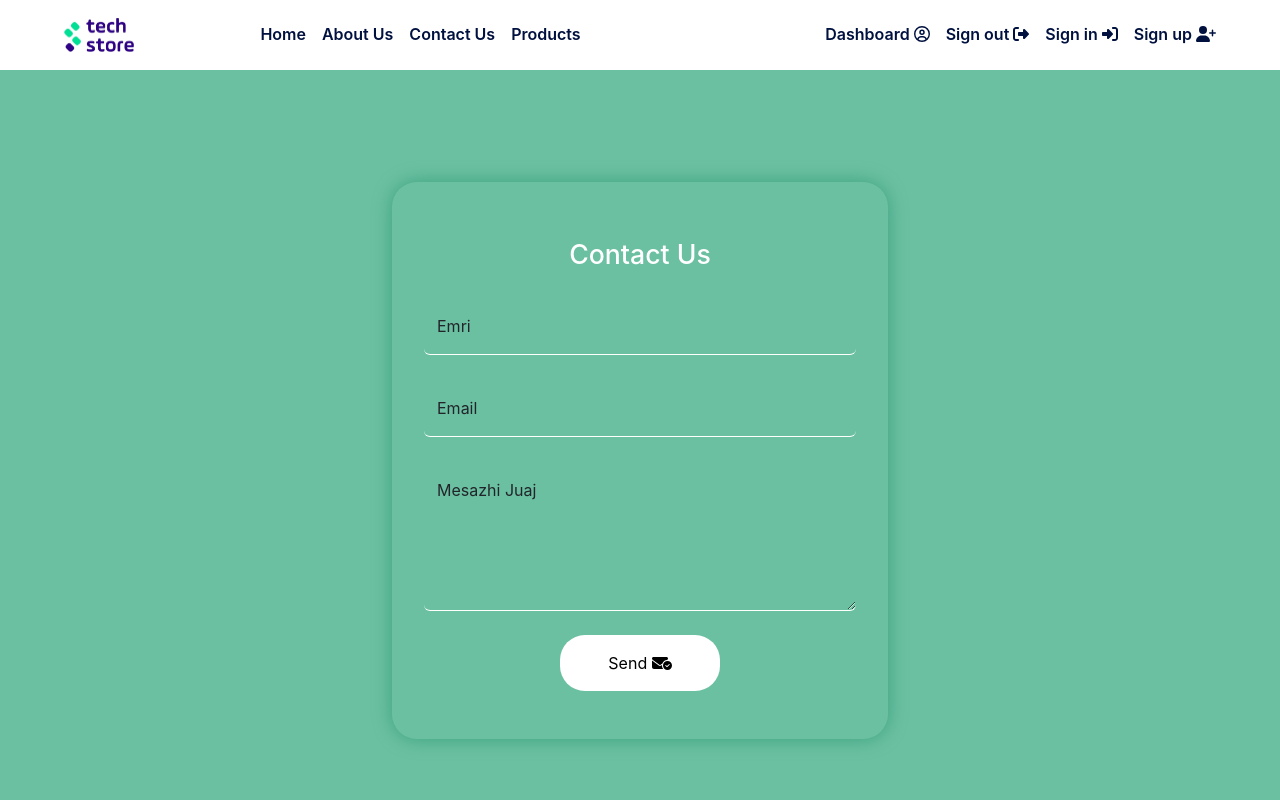
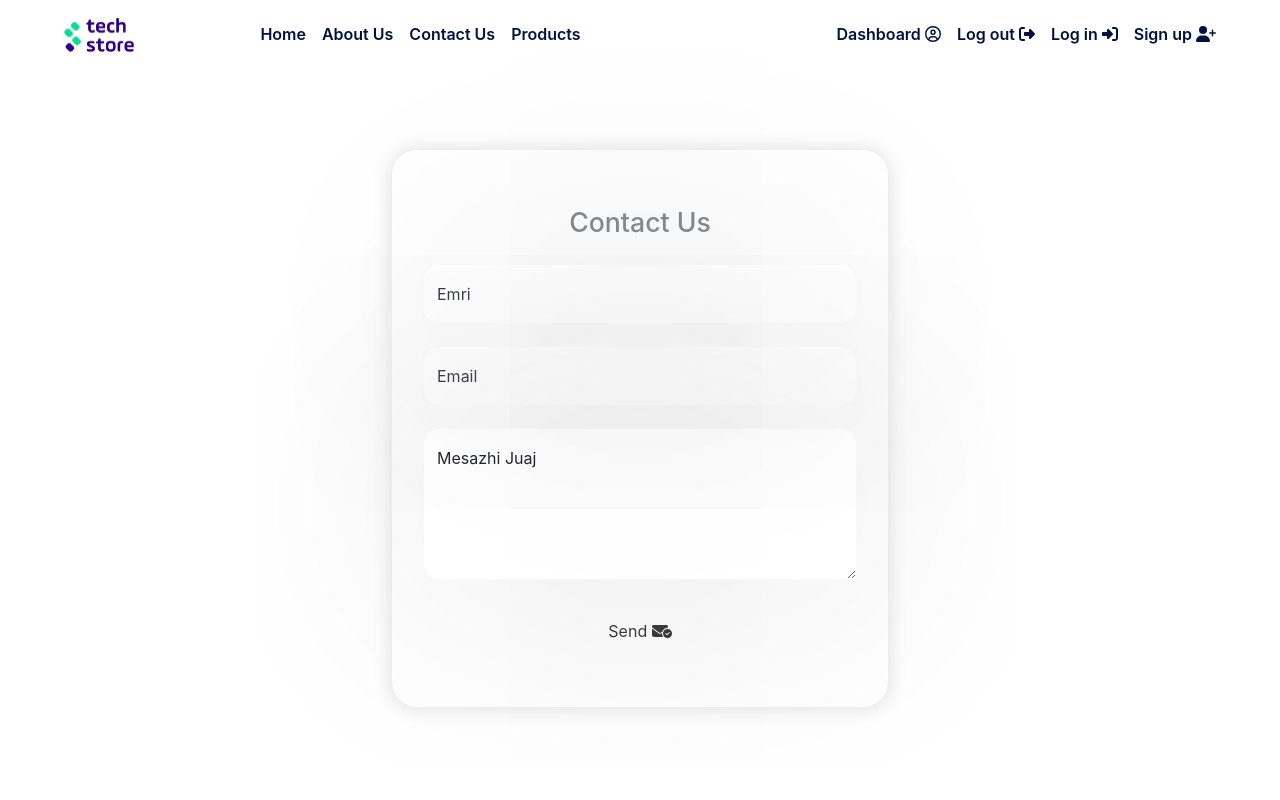
Before and after one commit to PerparimD/TechStore-Lab1, a React (Create React App) app in the folder techstore/: page /ContactUs in a window 1280 px wide. Shown: the top 800 px of the page. Built offline with nearby package versions, Linux system fonts and the light colour scheme.

Commit message:
Completed Add, Delete, Edit tek tabela e produkteve dhe ndryshime ne Contact Form css

```diff
--- a/techstore/src/Components/layout/NavBar.js
+++ b/techstore/src/Components/layout/NavBar.js
@@ -41,11 +41,11 @@ function NavBar(props) {
               <span className={classes.line}></span>
             </li>
             <li className={classes.navItem}>
-              <Link to='/'>Sign out <FontAwesomeIcon icon={faRightFromBracket} /></Link>
+              <Link to='/'>Log out <FontAwesomeIcon icon={faRightFromBracket} /></Link>
               <span className={classes.line}></span>
             </li>
             <li className={classes.navItem}>
-              <Link to='/'>Sign in <FontAwesomeIcon icon={faRightToBracket} /></Link>
+              <Link to='/'>Log in <FontAwesomeIcon icon={faRightToBracket} /></Link>
               <span className={classes.line}></span>
             </li>
             <li className={classes.navItem}>
--- a/techstore/src/Components/produktet/EditoProduktin.js
+++ b/techstore/src/Components/produktet/EditoProduktin.js
@@ -85,6 +85,16 @@ function EditoProduktin(props) {
                 autoFocus
               />
             </Form.Group>
+            <Form.Group className="mb-3" controlId="exampleForm.ControlInput1">
+              <Form.Label>Kompania</Form.Label>
+              <Form.Control
+                value={produkti.emriKategoris}
+                type="text"
+                placeholder="Kompania e Produktit"
+                onChange={handleFotoChange}
+                autoFocus
+              />
+            </Form.Group>
             <Form.Group
               className="mb-3"
               controlId="exampleForm.ControlTextarea1"
--- a/techstore/src/Components/produktet/ProductTables.js
+++ b/techstore/src/Components/produktet/ProductTables.js
@@ -7,7 +7,9 @@ import Mesazhi from "../layout/Mesazhi";
 import ShtoProduktin from "./ShtoProduktin";
 import { FontAwesomeIcon } from "@fortawesome/react-fontawesome";
 import { faBan, faPenToSquare } from "@fortawesome/free-solid-svg-icons";
+import { faPlus, faXmark } from "@fortawesome/free-solid-svg-icons";
 import EditoProduktin from "./EditoProduktin";
+import Modal from "react-bootstrap/Modal";
 
 const ProductTables = () => {
   const [produkti, setProdukti] = useState([]);
@@ -36,22 +38,6 @@ const ProductTables = () => {
     shfaqProduktet();
   }, [perditeso]);
 
-  async function fshijProduktin(id) {
-    try {
-      await axios.delete(`https://localhost:7285/api/Produkti/` + id);
-      setTipiMesazhit("success");
-      setPershkrimiMesazhit("Kompania u fshi me sukses!");
-      setPerditeso(Date.now());
-      setShfaqMesazhin(true);
-    } catch (err) {
-      console.error(err);
-      setTipiMesazhit("danger");
-      setPershkrimiMesazhit("Ndodhi nje gabim gjate fshirjes se kompanis!");
-      setPerditeso(Date.now());
-      setShfaqMesazhin(true);
-    }
-  }
-
   const handleClose = () => {
     setShow(false);
   };
@@ -62,12 +48,38 @@ const ProductTables = () => {
     setId(id);
   };
 
+  const [showD, setShowD] = useState(false);
+
+  const handleCloseD = () => setShowD(false);
+  const handleShowD = (id) => {
+    setId(id);
+    setShowD(true);
+  };
+
   const handleEditoMbyll = () => setEdito(false);
+
+  async function handleDelete() {
+    try {
+      await axios.delete(`https://localhost:7285/api/Produkti/` + id);
+      setTipiMesazhit("success");
+      setPershkrimiMesazhit("Produkti u fshi me sukses!");
+      setPerditeso(Date.now());
+      setShfaqMesazhin(true);
+      setShowD(false);
+    } catch (err) {
+      console.error(err);
+      setTipiMesazhit("danger");
+      setPershkrimiMesazhit("Ndodhi nje gabim gjate fshirjes se produkti!");
+      setPerditeso(Date.now());
+      setShfaqMesazhin(true);
+    }
+  }
 
   return (
     <div className="containerDashboardP">
+      <h1 className="title">Tabela e Produkteve</h1>
       <Button className="mb-3 Butoni" onClick={handleShow}>
-        Shto Produktin
+        Shto Produktin <FontAwesomeIcon icon={faPlus} />
       </Button>
       {show && (
         <ShtoProduktin
@@ -97,6 +109,22 @@ const ProductTables = () => {
           setPershkrimiMesazhit={setPershkrimiMesazhit}
         />
       )}
+      <Modal show={showD} onHide={handleCloseD}>
+        <Modal.Header closeButton>
+          <Modal.Title style={{ color: "red" }}>Largo Kompanin</Modal.Title>
+        </Modal.Header>
+        <Modal.Body>
+          <h6>A jeni te sigurt qe deshironi ta fshini kete kompani?</h6>
+        </Modal.Body>
+        <Modal.Footer>
+          <Button variant="secondary" onClick={handleClose}>
+            Anulo <FontAwesomeIcon icon={faXmark} />
+          </Button>
+          <Button variant="danger" onClick={handleDelete}>
+            Largo Kompanin <FontAwesomeIcon icon={faBan} />
+          </Button>
+        </Modal.Footer>
+      </Modal>
 
       <table className="tableBig">
         <thead>
@@ -121,10 +149,8 @@ const ProductTables = () => {
                     alt=""
                   />
                 </td>
-                {/* <td>{p.kategoriaID}</td> */}
-                <td>
-                  {!!p.kompania && p.kompania.emriKompanis}
-                </td>
+
+                <td>{!!p.kompania && p.kompania.emriKompanis}</td>
                 <td>{p.qmimiProduktit} €</td>
                 <td>
                   <Button
@@ -136,7 +162,7 @@ const ProductTables = () => {
                   </Button>
                   <Button
                     variant="danger"
-                    onClick={() => fshijProduktin(p.produktiId)}
+                    onClick={() => handleShowD(p.produktiId)}
                   >
                     <FontAwesomeIcon icon={faBan} />
                   </Button>
--- a/techstore/src/Components/produktet/ShtoProduktin.js
+++ b/techstore/src/Components/produktet/ShtoProduktin.js
@@ -1,8 +1,11 @@
+/* eslint-disable no-undef */
 import { React, useState, useRef } from "react";
 import Button from "react-bootstrap/Button";
 import Form from "react-bootstrap/Form";
 import Modal from "react-bootstrap/Modal";
 import axios from "axios";
+import { FontAwesomeIcon } from "@fortawesome/react-fontawesome";
+import { faPlus, faXmark } from '@fortawesome/free-solid-svg-icons';
 
 const ShtoProduktin = (props) => {
   const fotoP = useRef(null);
@@ -65,7 +68,6 @@ const ShtoProduktin = (props) => {
                 value={emriP}
                 type="text"
                 placeholder="Emri Produktit"
-                autoFocus
               />
             </Form.Group>
             <Form.Group className="mb-3" controlId="exampleForm.ControlInput1">
@@ -75,7 +77,6 @@ const ShtoProduktin = (props) => {
                 type="file"
                 placeholder="Foto e Produktit"
                 onChange={handleFotoChange}
-                autoFocus
               />
             </Form.Group>
             <Form.Group
@@ -88,7 +89,6 @@ const ShtoProduktin = (props) => {
                 type="text"
                 placeholder="Kompania e Produktit"
                 onChange={(e) => handleKompaniaChange(e.target.value)}
-                autoFocus
               />
               <Form.Label>Qmimi i Produktit</Form.Label>
               <Form.Control
@@ -96,14 +96,13 @@ const ShtoProduktin = (props) => {
                 value={qmimiP}
                 type="number"
                 placeholder="Qmimi i Produktit"
-                autoFocus
               />
             </Form.Group>
           </Form>
         </Modal.Body>
         <Modal.Footer>
           <Button variant="secondary" onClick={props.hide}>
-            Close
+            Close <FontAwesomeIcon icon={faXmark}/>
           </Button>
           <Button
             style={{ backgroundColor: "#009879", border: "none" }}
--- a/techstore/src/Components/produktet/Styles/ProductTables.css
+++ b/techstore/src/Components/produktet/Styles/ProductTables.css
@@ -3,6 +3,9 @@ table {
 }
 th {
   white-space:wrap;
+}
+.title{
+  margin-top: 1em;
 }
 
 .containerDashboardP tr th {
--- a/techstore/src/Pages/Styles/ContactUs.css
+++ b/techstore/src/Pages/Styles/ContactUs.css
@@ -1,6 +1,6 @@
-.body {
+/* .body {
   background-color: #6cc0a2;
-}
+} */
 
 .forms {
   display: flex;
@@ -11,11 +11,12 @@
   border-radius: 25px;
   width: fit-content;
   margin: auto;
-  margin-top: 7em;
+  margin-top: 5em;
   margin-bottom: 7em;
-  -webkit-box-shadow: 0 0 20px #3aa27e;
-  box-shadow: 0 0 20px #3aa27e;
+  -webkit-box-shadow: 0 0 20px #ddd;
+  box-shadow: 0 0 20px #ddd;
   padding: 3em 2em;
+
 }
 
 .form {
@@ -28,7 +29,7 @@
 }
 
 .formTitle {
-  color: #fff;
+  /* color: #fff; */
   font-weight: 500;
   margin-bottom: 15px;
   font-size: 20pt;
@@ -39,10 +40,12 @@
 }
 
 .input {
-  color: white;
+  color: #ddd;
   background-color: inherit;
   border: none;
-  border-bottom: 1px solid white;
+  /* border-bottom: 1px solid #d3d3d3; */
+  box-shadow:0 0 600px #ddd;
+  border-radius:15px;
   outline: none;
   width: max(27em, 20vw);
   padding: 10px;
```
